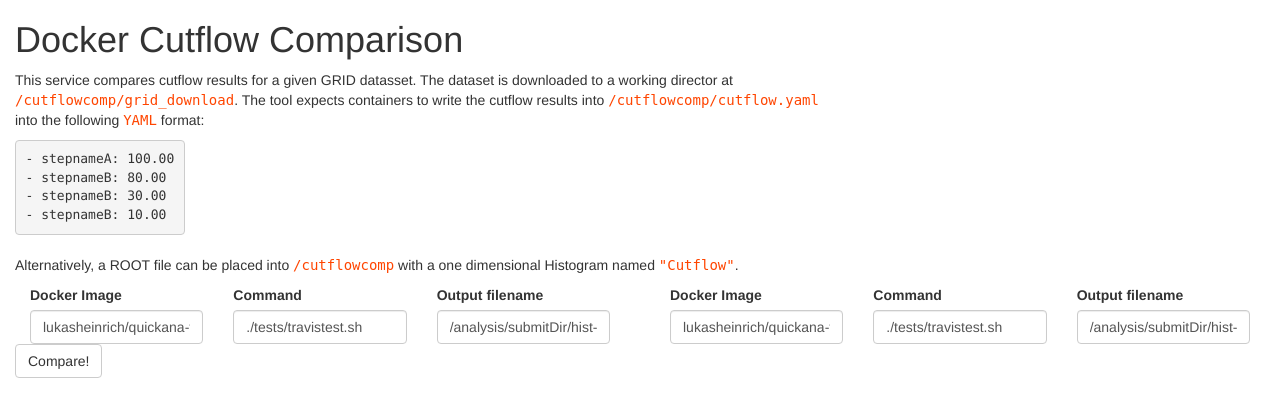
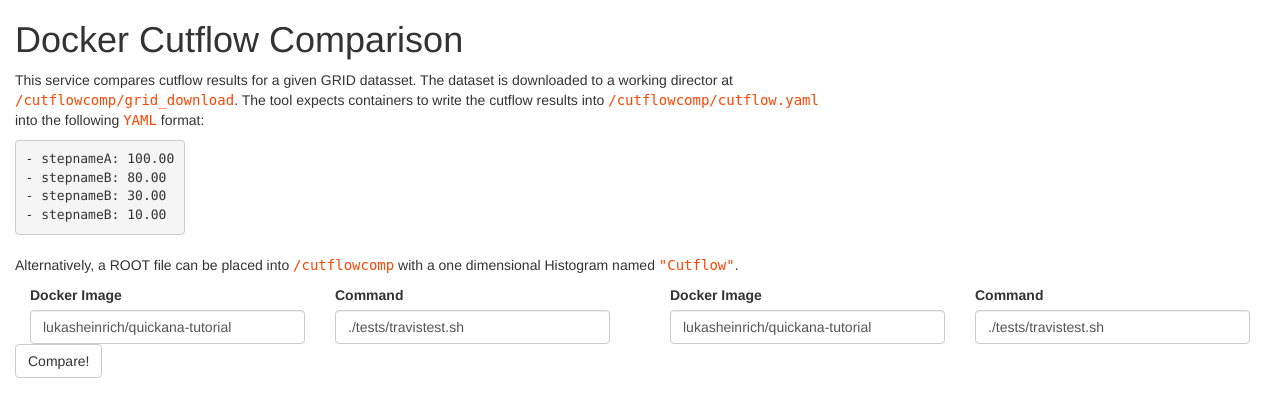
Before and after one commit to lukasheinrich/atl-cutcompare, a Flask app: page / in a window 1280 px wide. Shown: the top 417 px of the page. Run offline with Flask 2, Linux system fonts and the light colour scheme; some libraries are stand-ins or nearby versions.

Commit message:
working prototype

```diff
--- a/asynctasks.py
+++ b/asynctasks.py
@@ -1,6 +1,9 @@
 from celery import shared_task
 import os
 import subprocess
+import zmq
+import utils
+import json
 
 IPC_SOCKETNAME = 'ipc://monitor.sock'
 
@@ -16,12 +19,20 @@ def run_comparison(formdata,comparison_id):
         os.makedirs(comparison_home)
     p_lhs = subprocess.Popen(['./runserver.py',IPC_SOCKETNAME,str(comparison_id),'lhs',
                               formdata['dockerImageLHS'],formdata['commandLHS'],
-                              formdata['outputLHS'],'output.root'
+                              '/cutflowcomp/cutflow.yaml','output.yaml'
                               ])
     p_rhs = subprocess.Popen(['./runserver.py',IPC_SOCKETNAME,str(comparison_id),'rhs',
                               formdata['dockerImageRHS'],formdata['commandRHS'],
-                              formdata['outputRHS'],'output.root'
+                              '/cutflowcomp/cutflow.yaml','output.yaml'
                               ])
     p_lhs.wait()
     p_rhs.wait()
-    print "done.."
+
+    print "both processes exited, collecting results"
+    context = zmq.Context()
+    socket = context.socket(zmq.PUSH)
+    socket.connect(IPC_SOCKETNAME)
+
+    results = utils.collect_results(comparison_id)
+    socket.send_json({'compid':str(comparison_id),'to':'comp_results','results':results})
+    print "done with task"
--- a/runserver.py
+++ b/runserver.py
@@ -35,6 +35,7 @@ def docker_command(container,command):
 @click.argument('copyto')
 def start_server(socketname, compid, side, container, command, copyfrom, copyto):
     comparison_home = 'comparisons/{}'.format(compid)
+    donefile = '{}/{}.done'.format(comparison_home,side)
     if os.path.exists(donefile):
         return
 
@@ -45,15 +46,16 @@ def start_server(socketname, compid, side, container, command, copyfrom, copyto)
     cmd, cidfile = docker_command(container,command)
     time.sleep(2)
 
-    donefile = '{}/{}.done'.format(comparison_home,side)
     logfile  = '{}/{}.log'.format(comparison_home,side)
-    msgstub  = {'compid':compid, 'side':side}
+    msgstub  = {'to':'update_logs','compid':compid, 'side':side}
     start_docker(cmd, cidfile,socket, logfile = logfile, msgstub = msgstub)
     open(donefile, 'a').close()
 
+    print 'docker done... copying result'
     container_id = open(cidfile).read()
     cmd = 'docker cp {}:{} {}/{}.{}'.format(container_id,copyfrom,comparison_home,side,copyto)
     subprocess.call(shlex.split(cmd))
+    print 'exit, runserver'
 
 def start_docker(cmd,cid,socket,logfile,msgstub):
     cmd = cmd + '| cat' #make sure there is not interactive updating
--- a/server.py
+++ b/server.py
@@ -7,10 +7,12 @@ import time
 import uuid
 import zmq
 import os
+import yaml
 import json
 import subprocess
 import runserver
 import client
+import utils
 import asynctasks
 from celeryapp import app as celeryapp
 
@@ -49,6 +51,10 @@ def join(sid,data):
         if os.path.exists(logname):
             sio.emit('update_logs',json.dumps({'side':side,'compid':data,'p':open(logname).read()}),room = sid)
 
+    results = utils.collect_results(data)
+    if results:
+        sio.emit('comp_results',json.dumps(results),room = sid)
+
 @sio.on('luke')
 def connect(sid, data):
     print "got event with sid: {} and data: {}".format(sid,data)
@@ -68,7 +74,7 @@ def zmq_monitor(sio,socketname):
         if socket in zr:
             jsondata = socket.recv_json()
             senddata = json.dumps(jsondata)
-            sio.emit('update_logs',senddata,room = jsondata['compid'])
+            sio.emit(jsondata['to'],senddata,room = jsondata['compid'])
         time.sleep(0.01)
 
 if __name__ == '__main__':
--- a/templates/base.html
+++ b/templates/base.html
@@ -47,33 +47,25 @@
                 <div class="row">
                     <div class="col-md-6">
                       <div class="form-group">
-                          <div class="col-md-4">
+                          <div class="col-md-6">
                               <label for="dockerImageLHS">Docker Image</label>
                               <input name="dockerImageLHS" type="text" class="form-control" id="dockerImageLHS" value="lukasheinrich/quickana-tutorial" placeholder="user2/image_name">
                           </div>
-                          <div class="col-md-4">
+                          <div class="col-md-6">
                               <label for="commandLHS">Command</label>
                               <input name="commandLHS" type="text" class="form-control" id="commandLHS" value="./tests/travistest.sh" placeholder="./command">
-                          </div>
-                          <div class="col-md-4">
-                              <label for="outputLHS">Output filename</label>
-                              <input name="outputLHS" type="text" class="form-control" id="outputRHS" value="/analysis/submitDir/hist-test_ttbar_AOD.pool.root.root" placeholder="/analysis/output.root">
                           </div>
                       </div>
                     </div>
                     <div class="col-md-6">
                       <div class="form-group">
-                          <div class="col-md-4">
+                          <div class="col-md-6">
                               <label for="dockerImageRHS">Docker Image</label>
                               <input name="dockerImageRHS" type="text" class="form-control" id="dockerImageRHS" value="lukasheinrich/quickana-tutorial" placeholder="user2/image_name">
                           </div>
-                          <div class="col-md-4">
+                          <div class="col-md-6">
                               <label for="commandRHS">Command</label>
                               <input name="commandRHS" type="text" class="form-control" id="commandRHS" value="./tests/travistest.sh" placeholder="./command">
-                          </div>
-                          <div class="col-md-4">
-                              <label for="outputRHS">Output filename</label>
-                              <input name="outputRHS" type="text" class="form-control" id="outputRHS" value="/analysis/submitDir/hist-test_ttbar_AOD.pool.root.root" placeholder="/analysis/output.root">
                           </div>
                       </div>
                     </div>
```
Also changed, not shown: templates/results.html (+43 -10 lines), utils.py (added, +10 -0 lines).
